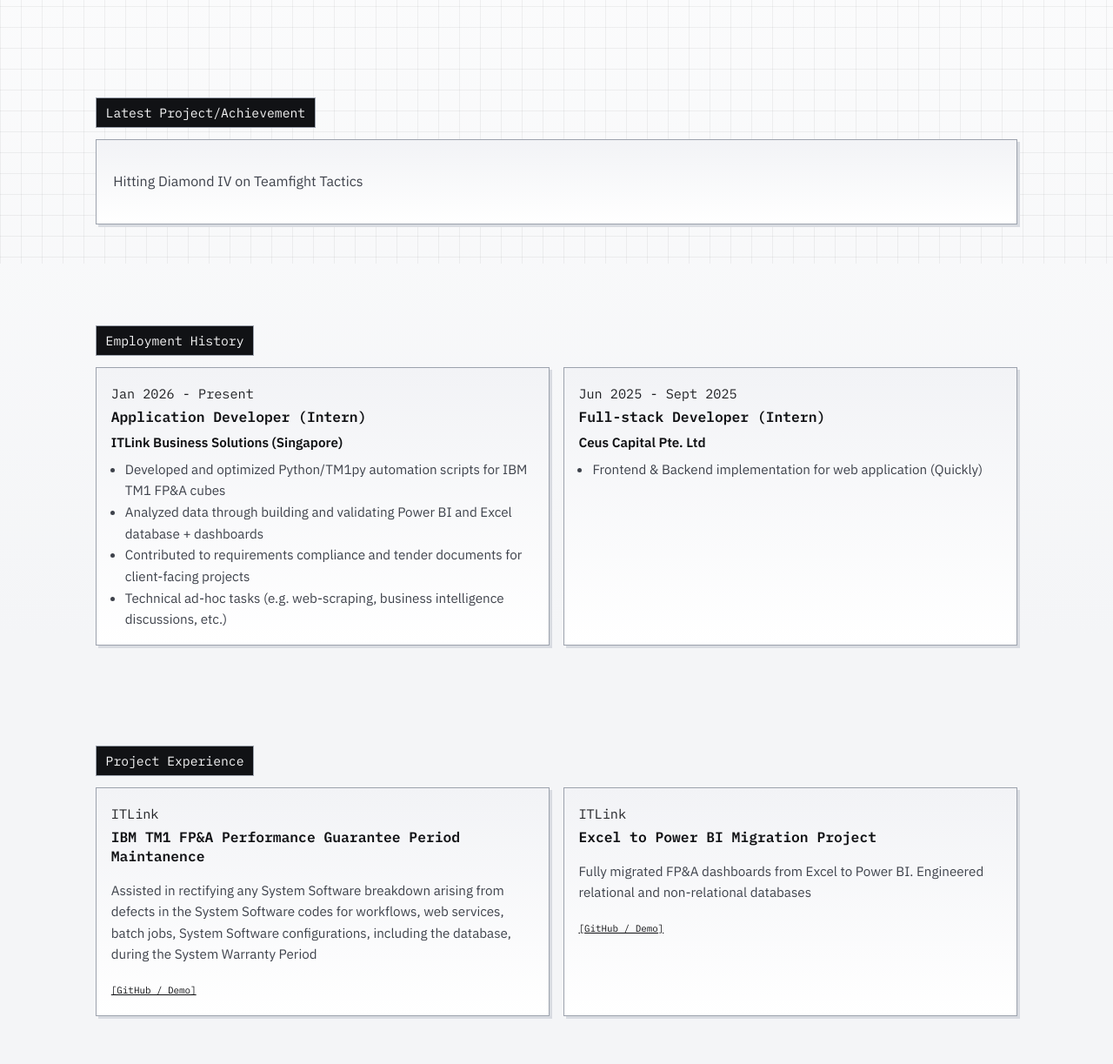
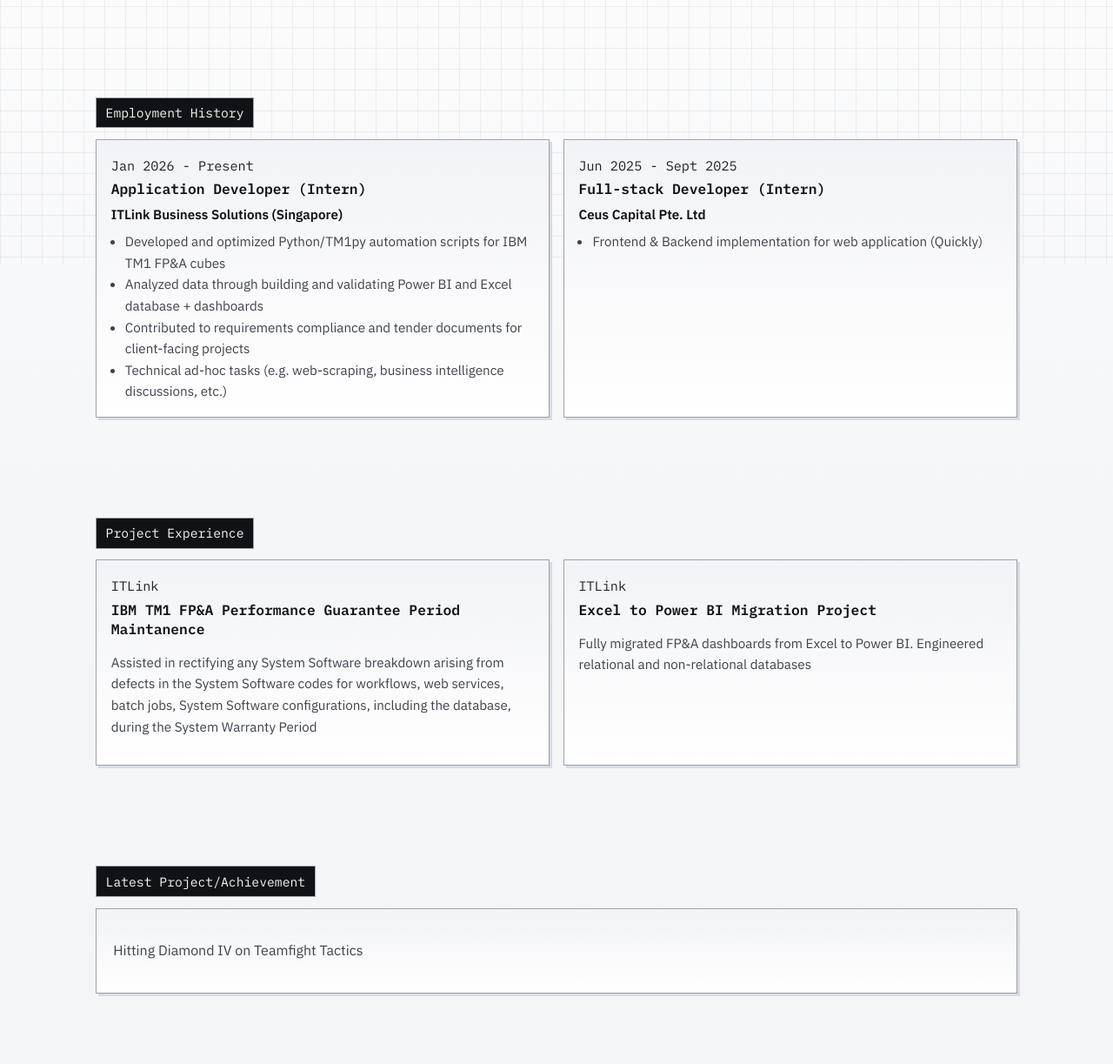
Before and after one commit to ziiiyuann/ziyuan_website, a plain HTML site: page index.html in a window 1280 px wide. Shown: the part 497-1720 px from the top of the page at 87% size. Drawn offline with Linux system fonts and the light colour scheme.

Commit message:
Update to index
design

```diff
--- a/index.html
+++ b/index.html
@@ -52,14 +52,7 @@
       </div>
     </section>
 
-    <section id="about" class="section">
-      <div class="container">
-        <div class="title-chip">Latest Project/Achievement</div>
-        <div class="panel reveal">
-          <p>Hitting Diamond IV on Teamfight Tactics</p>
-        </div>
-      </div>
-    </section>
+
 
     <section id="experience" class="section">
       <div class="container">
@@ -98,14 +91,21 @@
             <p>  Assisted in rectifying any System Software breakdown arising from defects in the System Software
             codes for workflows, web services, batch jobs, System Software configurations, including the database,
             during the System Warranty Period</p>
-            <a class="card-link" href="#">[GitHub / Demo]</a>
           </article>
           <article class="pixel-card reveal">
             <p class="card-meta">ITLink</p>
             <h3>Excel to Power BI Migration Project</h3>
             <p> Fully migrated FP&A dashboards from Excel to Power BI. Engineered relational and non-relational databases </p>
-            <a class="card-link" href="#">[GitHub / Demo]</a>
           </article>
+        </div>
+      </div>
+    </section>
+
+    <section id="about" class="section">
+      <div class="container">
+        <div class="title-chip">Latest Project/Achievement</div>
+        <div class="panel reveal">
+          <p>Hitting Diamond IV on Teamfight Tactics</p>
         </div>
       </div>
     </section>
```
